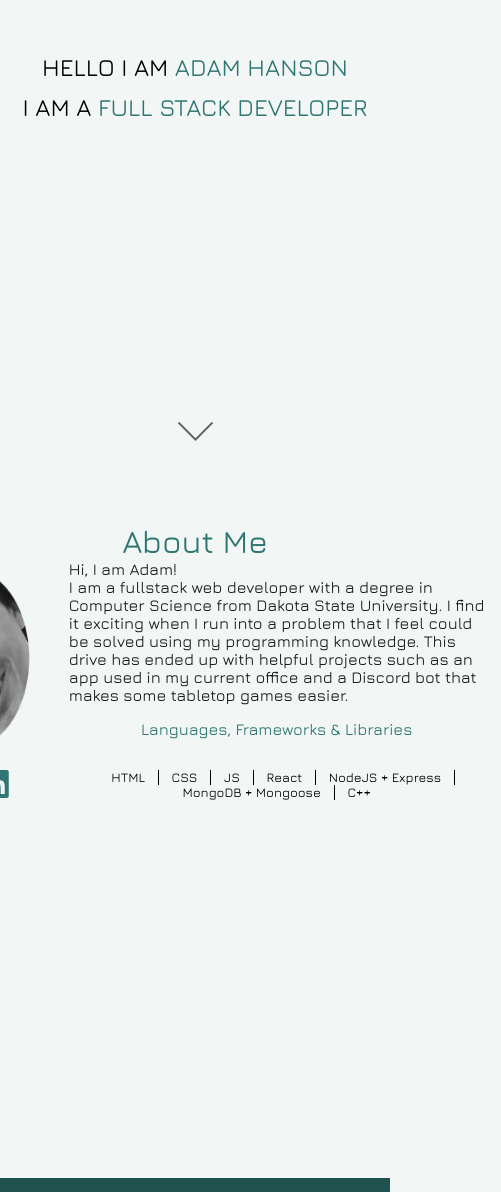
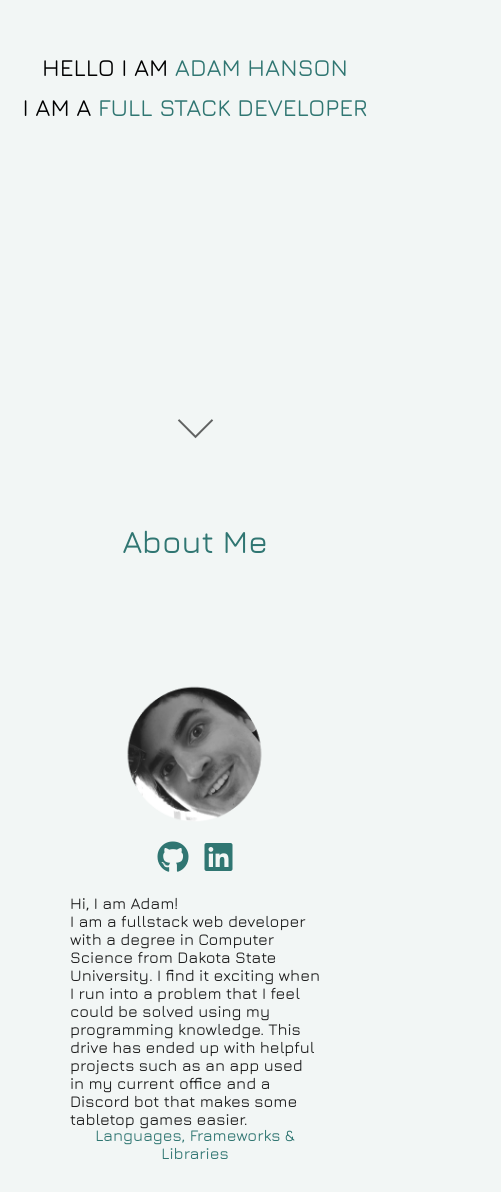
Before and after one commit to ajhanson22227/portfolio, a React (Create React App) app: page / in a window 390 px wide. Shown: the part 341-1533 px from the top of the page, 501 px wide, since content can reach past the window. Built offline with nearby package versions, Linux system fonts and the light colour scheme.

Commit message:
Center picture

```diff
--- a/src/components/Summary/Personal/Personal.css
+++ b/src/components/Summary/Personal/Personal.css
@@ -1,25 +1,22 @@
 .personal-container{
-    display: flex;
-    flex-direction: row;
-    align-items: center;
-    justify-content: center;
-    height: 50%
+
+}
+
+.personal-content{
+    height: 100%;
 }
 .personal-picture{
+    align-self: center;
     margin: 0 1em;
-    display: flex;
-    flex-direction: column;
-    align-items: center;
+    width: 250px;
+    height: 250px;
 
 }
 .personal-picture > * {
     margin-bottom: 1em;
 }
+
 .about-content{
-    display: flex;
-    flex-direction: column;
-    justify-content: center;
-    height: 100%;
     width: 500px;
     margin: 0 1em;
 }
@@ -42,8 +39,30 @@
 }
 
 
+@media only screen and (max-width: 700px){
+    .about-content{
+        width: 250px;
+        margin-top: 1em;
+    }
+    .personal-container{
+        height: 100%;
+    }
+
+    .personal-picture{
+        width: 150px;
+        height: 150px;
+    }
+    .personal-content{
+        flex-direction: column;
+        justify-content: center;
+        align-items: center;
+
+        height: 100vh;
+    }
+}
 /* Laptops and smaller desktops */
 @media only screen and (min-width: 992px ){
+
     .about-title{
         font-size: 3em;
     }
```
